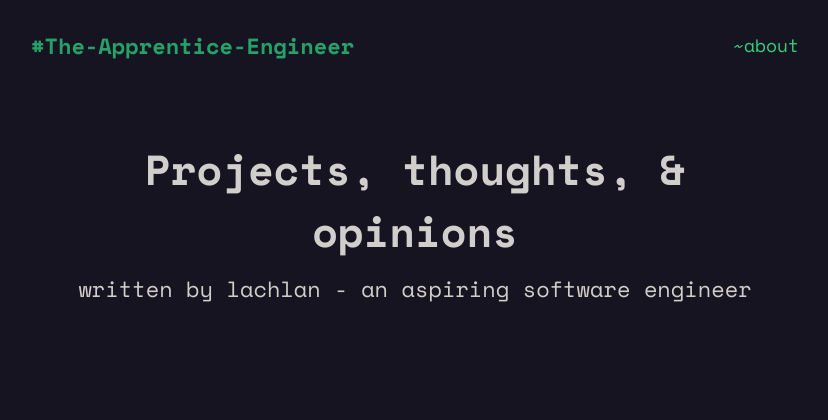
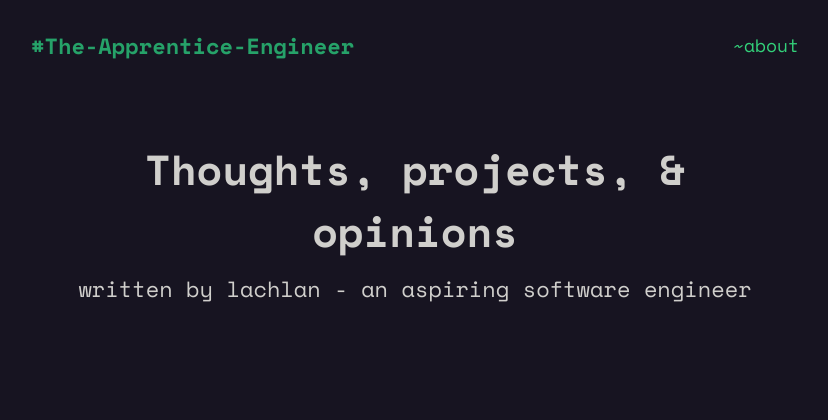
Before and after one commit to lachlan-cooney/flask-application, a Flask app: page / in a window 1280 px wide. Shown: the top 420 px of the page, without its empty margins (225-1053 px from the left). Run offline with Flask 3, Linux system fonts and the light colour scheme.

Commit message:
feat: updated main heading

```diff
--- a/templates/index.html
+++ b/templates/index.html
@@ -2,7 +2,7 @@
 
 {% block content %}
     <div class="hero-section">
-        <h1 class="hero-header">{% block title %} Projects, thoughts, & opinions {% endblock %}</h1>
+        <h1 class="hero-header">{% block title %} Thoughts, projects, & opinions {% endblock %}</h1>
         <p class="hero-desc">{% block paragraph %} written by lachlan - an aspiring software engineer {% endblock %}</p>
     </div>
 {% endblock %}
```
